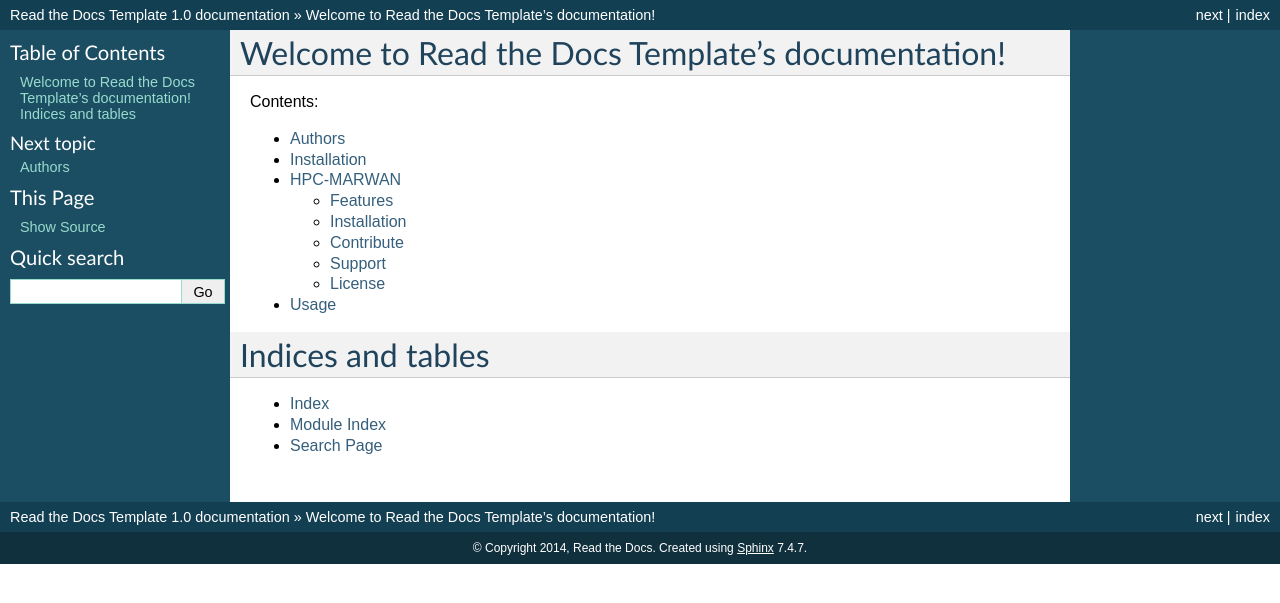
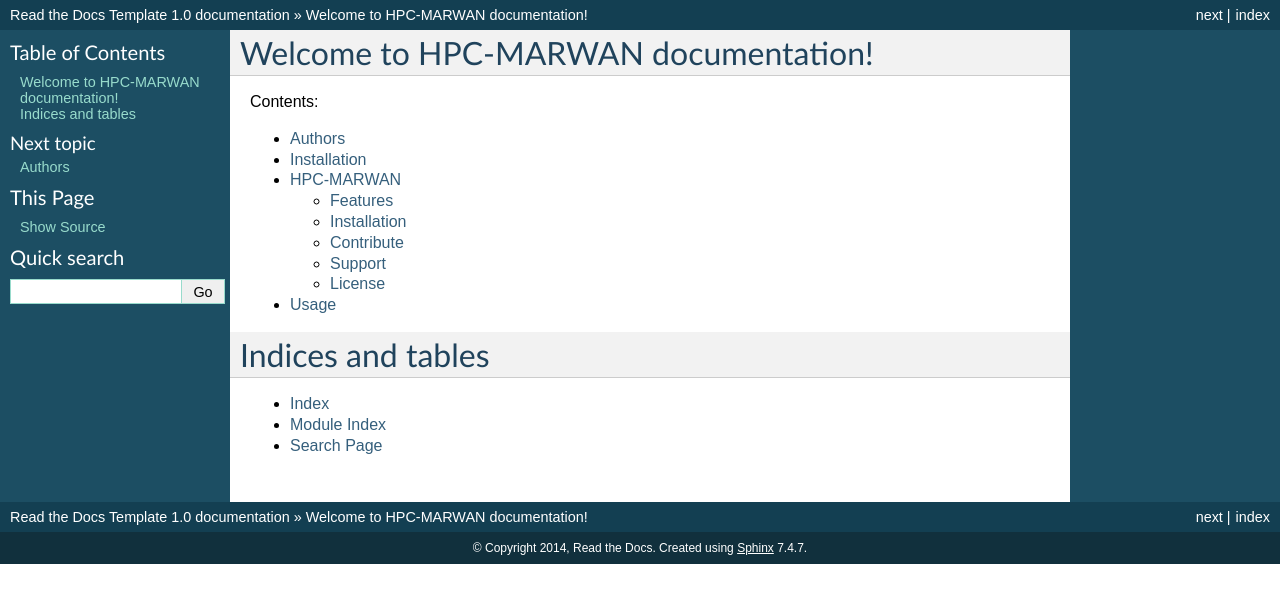
Before and after one commit to rahimbouchra/hpc-docs, a Sphinx documentation site: the page built from docs/index.rst, in a window 1280 px wide. Shown: the top 603 px of the page. Built offline with Sphinx 7.4.7, drawn with Linux system fonts in a browser that asks for light colours.

Commit message:
Update index.rst

```diff
--- a/docs/index.rst
+++ b/docs/index.rst
@@ -3,7 +3,7 @@
    You can adapt this file completely to your liking, but it should at least
    contain the root `toctree` directive.
 
-Welcome to Read the Docs Template's documentation!
+Welcome to HPC-MARWAN documentation!
 ==================================================
 
 Contents:
```
